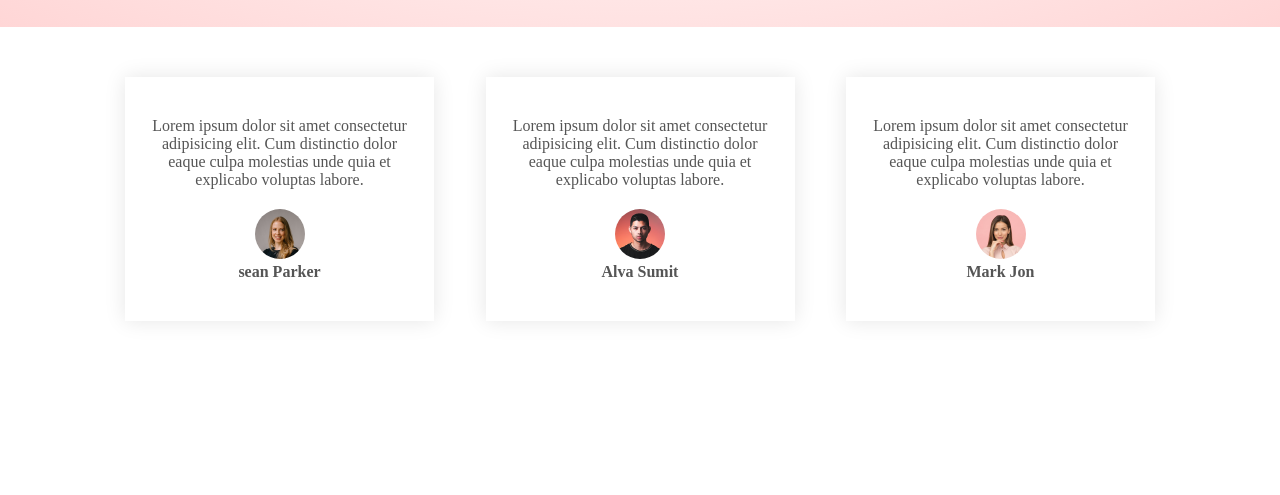
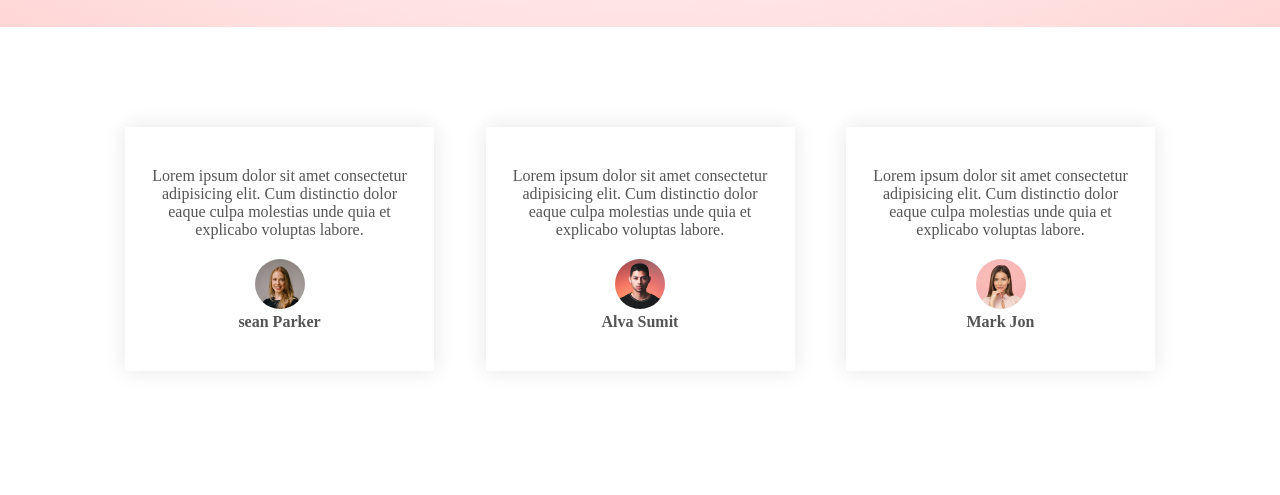
Before and after one commit to IsrafilMollah01/ahsb, a plain HTML site: page index.html in a window 1280 px wide. Shown: the part 3128-3623 px from the top of the page. Drawn offline with Linux system fonts and the light colour scheme.

Commit message:
auto publish 1690181093770

```diff
--- a/css/style.css
+++ b/css/style.css
@@ -148,7 +148,7 @@ small{
 /* ----------- testimonial ----------- */
 
 .testimonial{
-    padding: 50px;
+    padding: 100px;
 }
 .testimonial .col-3{
     text-align: center;
```
Also changed, not shown: index.html (+1 -0 lines).
